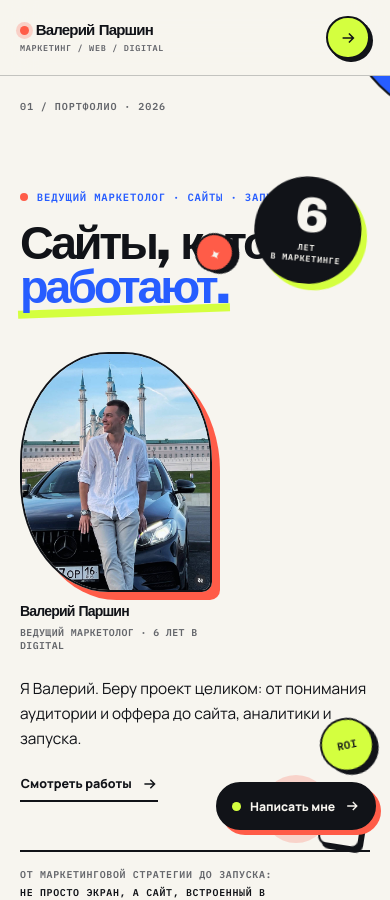
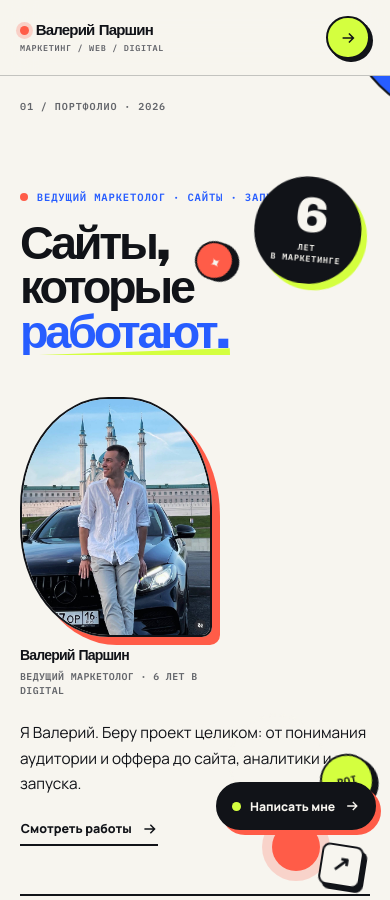
Before and after one commit to valeraparshin02-spec/valeraparshin02-spec.github.io, a React (Vite) app: page / in a window 390 px wide. Shown: the top 900 px of the page. Built offline with nearby package versions, Linux system fonts and the light colour scheme; a web font is replaced by a local one.

Commit message:
Add kinetic portfolio interactions

```diff
--- a/src/App.jsx
+++ b/src/App.jsx
@@ -37,17 +37,17 @@ function ArrowIcon() {
   )
 }
 
-function TelegramLink({ className = '', children }) {
+function TelegramLink({ className = '', children, ...props }) {
   if (!TELEGRAM_URL) {
     return (
-      <span className={`${className} is-disabled`} aria-disabled="true" title="Контакт будет добавлен перед публикацией">
+      <span className={`${className} is-disabled`} aria-disabled="true" title="Контакт будет добавлен перед публикацией" {...props}>
         {children}
       </span>
     )
   }
 
   return (
-    <a className={className} href={TELEGRAM_URL} target="_blank" rel="noreferrer">
+    <a className={className} href={TELEGRAM_URL} target="_blank" rel="noreferrer" {...props}>
       {children}
     </a>
   )
@@ -114,8 +114,50 @@ function App() {
     }, { threshold: 0.14 })
 
     targets.forEach((target) => observer.observe(target))
+
+    const hero = document.querySelector('.hero')
+    const magneticTargets = document.querySelectorAll('[data-magnetic]')
+    const onHeroPointerMove = (event) => {
+      if (!hero) return
+      const { left, top, width, height } = hero.getBoundingClientRect()
+      const x = (event.clientX - left) / width
+      const y = (event.clientY - top) / height
+      hero.style.setProperty('--hero-pointer-x', `${Math.min(Math.max(x, 0), 1) * 100}%`)
+      hero.style.setProperty('--hero-pointer-y', `${Math.min(Math.max(y, 0), 1) * 100}%`)
+      hero.style.setProperty('--hero-shift-x', `${(0.5 - x) * 20}px`)
+      hero.style.setProperty('--hero-shift-y', `${(0.5 - y) * 16}px`)
+    }
+    const resetHeroPointer = () => {
+      hero?.style.removeProperty('--hero-pointer-x')
+      hero?.style.removeProperty('--hero-pointer-y')
+      hero?.style.removeProperty('--hero-shift-x')
+      hero?.style.removeProperty('--hero-shift-y')
+    }
+    const magneticHandlers = Array.from(magneticTargets).map((target) => {
+      const onPointerMove = (event) => {
+        const { left, top, width, height } = target.getBoundingClientRect()
+        target.style.setProperty('--magnetic-x', `${(event.clientX - left - width / 2) * 0.12}px`)
+        target.style.setProperty('--magnetic-y', `${(event.clientY - top - height / 2) * 0.12}px`)
+      }
+      const resetMagnet = () => {
+        target.style.removeProperty('--magnetic-x')
+        target.style.removeProperty('--magnetic-y')
+      }
+      target.addEventListener('pointermove', onPointerMove)
+      target.addEventListener('pointerleave', resetMagnet)
+      return { target, onPointerMove, resetMagnet }
+    })
+    hero?.addEventListener('pointermove', onHeroPointerMove)
+    hero?.addEventListener('pointerleave', resetHeroPointer)
+
     return () => {
       observer.disconnect()
+      hero?.removeEventListener('pointermove', onHeroPointerMove)
+      hero?.removeEventListener('pointerleave', resetHeroPointer)
+      magneticHandlers.forEach(({ target, onPointerMove, resetMagnet }) => {
+        target.removeEventListener('pointermove', onPointerMove)
+        target.removeEventListener('pointerleave', resetMagnet)
+      })
       document.documentElement.classList.remove('motion-ready')
     }
   }, [])
@@ -135,7 +177,7 @@ function App() {
           <a href="#services">Услуги</a>
           <a href="#process">Процесс</a>
         </nav>
-        <a className="header-contact" href="#contact">Обсудить задачу <ArrowIcon /></a>
+        <a className="header-contact" href="#contact" data-magnetic>Обсудить задачу <ArrowIcon /></a>
       </header>
 
       <main id="main">
@@ -143,7 +185,11 @@ function App() {
           <div className="hero-index" aria-hidden="true">01 / Портфолио · 2026</div>
           <div className="hero-copy" data-reveal>
             <p className="eyebrow"><i aria-hidden="true" />Ведущий маркетолог · сайты · запуск</p>
-            <h1>Сайты, которые <em>работают.</em></h1>
+            <h1>
+              <span className="hero-line"><span>Сайты,</span></span>
+              <span className="hero-line"><span>которые</span></span>
+              <span className="hero-line"><em>работают.</em></span>
+            </h1>
           </div>
           <div className="hero-aside" data-reveal>
             <figure className="hero-portrait">
@@ -165,6 +211,7 @@ function App() {
             <span className="hero-sticker hero-sticker--arrow">↗</span>
             <span className="hero-sticker hero-sticker--spark">✦</span>
           </div>
+          <span className="hero-orbit" aria-hidden="true" />
           <div className="hero-note" data-reveal>
             <span>От маркетинговой стратегии до запуска:</span>
             <strong>не просто экран, а сайт, встроенный в продажи.</strong>
@@ -278,12 +325,12 @@ function App() {
           <p className="eyebrow">Есть задача?</p>
           <h2 id="contact-title">Покажите, что нужно сделать. Я предложу понятный следующий шаг.</h2>
           <p className="contact-copy">Можно прислать ссылку на текущий сайт, короткое ТЗ или просто описать задачу своими словами.</p>
-          <TelegramLink className="contact-button">Написать в Telegram <ArrowIcon /></TelegramLink>
+          <TelegramLink className="contact-button" data-magnetic>Написать в Telegram <ArrowIcon /></TelegramLink>
           {!TELEGRAM_URL && <small className="contact-todo">Точная ссылка на Telegram будет добавлена перед публикацией.</small>}
         </section>
       </main>
 
-      <TelegramLink className="floating-contact">
+      <TelegramLink className="floating-contact" data-magnetic>
         <span className="floating-contact-dot" aria-hidden="true" />
         Написать мне <ArrowIcon />
       </TelegramLink>
--- a/src/styles.css
+++ b/src/styles.css
@@ -39,16 +39,19 @@ h1, h2, h3, h4, p { margin-top: 0; }
 .header-contact { min-height: 42px; padding: 0.6rem 0.7rem; border: var(--line); border-radius: 999px; background: var(--acid); box-shadow: 3px 3px 0 var(--ink); transition: transform 180ms ease, box-shadow 180ms ease; }
 .header-contact svg { width: 16px; }
 .header-contact:hover { box-shadow: 0 0 0 var(--ink); transform: translate(3px, 3px); }
+[data-magnetic] { translate: var(--magnetic-x, 0px) var(--magnetic-y, 0px); transition: translate 260ms cubic-bezier(.16, 1, .3, 1), transform 180ms ease, box-shadow 180ms ease; }
 
 .hero { position: relative; display: grid; min-height: calc(100svh - 76px); padding: 1.65rem 1.25rem 2rem; overflow: hidden; isolation: isolate; border-bottom: var(--line); background: var(--milk); }
-.hero::before { position: absolute; z-index: -1; top: -12rem; right: -12rem; width: min(58vw, 50rem); aspect-ratio: 1; border: 2px solid var(--ink); border-radius: 50%; background: var(--cobalt); content: ''; }
+.hero::before { position: absolute; z-index: -1; top: -12rem; right: -12rem; width: min(58vw, 50rem); aspect-ratio: 1; border: 2px solid var(--ink); border-radius: 50%; background: var(--cobalt); translate: var(--hero-shift-x, 0px) var(--hero-shift-y, 0px); content: ''; transition: translate 600ms cubic-bezier(.16, 1, .3, 1); }
 .hero::after { position: absolute; z-index: -1; right: 18%; bottom: 13%; width: 48px; height: 48px; border-radius: 50%; background: var(--coral); box-shadow: 0 0 0 10px color-mix(in srgb, var(--coral) 22%, transparent); content: ''; }
 .hero-index { color: var(--muted); font: 600 0.63rem/1 var(--mono); letter-spacing: 0.09em; text-transform: uppercase; }
-.hero-copy { align-self: center; margin: 3.3rem 0 2.6rem; }
+.hero-copy { position: relative; z-index: 1; align-self: center; margin: 3.3rem 0 2.6rem; }
 .eyebrow { display: inline-flex; align-items: center; gap: 0.55rem; margin: 0 0 1.2rem; color: var(--cobalt); font: 600 0.66rem/1 var(--mono); letter-spacing: 0.08em; text-transform: uppercase; }
 .eyebrow > i { width: 8px; height: 8px; box-shadow: none; }
 h1, h2 { font-family: var(--display); font-weight: 700; letter-spacing: -0.07em; text-wrap: balance; }
 h1 { max-width: 11.5ch; margin-bottom: 0; font-size: clamp(2.45rem, 12vw, 7.4rem); line-height: 0.95; }
+.hero-line { display: block; overflow: clip; }
+.hero-line > * { display: inline-block; }
 h1 em { position: relative; display: inline-block; color: var(--cobalt); font-style: normal; }
 h1 em::after { position: absolute; z-index: -1; right: -0.06em; bottom: -0.09em; left: -0.04em; height: 0.17em; background: var(--acid); transform: rotate(-2deg); content: ''; }
 .hero-aside { position: relative; z-index: 1; max-width: 27rem; align-self: end; }
@@ -71,7 +74,9 @@ h1 em::after { position: absolute; z-index: -1; right: -0.06em; bottom: -0.09em;
 .hero-sticker--roi { right: 2rem; bottom: 18%; width: 3.4rem; height: 3.4rem; border-radius: 50%; background: var(--acid); transform: rotate(-12deg); }
 .hero-sticker--arrow { right: 15%; bottom: 8%; width: 2.65rem; height: 2.65rem; border-radius: 8px; background: var(--milk); font: 800 1.35rem/1 var(--display); transform: rotate(9deg); }
 .hero-sticker--spark { top: 18%; left: 53%; width: 2.45rem; height: 2.45rem; border-radius: 50%; color: var(--milk); background: var(--coral); font-size: 1.2rem; transform: rotate(-16deg); }
-.hero-note { display: grid; gap: 0.28rem; align-self: end; margin-top: 3rem; padding-top: 1rem; border-top: var(--line); font: 600 0.62rem/1.4 var(--mono); letter-spacing: 0.07em; text-transform: uppercase; }
+.hero-orbit { position: absolute; z-index: 0; top: var(--hero-pointer-y, 75%); left: var(--hero-pointer-x, 71%); width: clamp(6rem, 11vw, 10rem); aspect-ratio: 1; border: 2px dashed color-mix(in srgb, var(--milk) 72%, transparent); border-radius: 50%; opacity: 0.7; pointer-events: none; translate: -50% -50%; transition: top 640ms cubic-bezier(.16, 1, .3, 1), left 640ms cubic-bezier(.16, 1, .3, 1); }
+.hero-orbit::before, .hero-orbit::after { position: absolute; border-radius: 50%; content: ''; }.hero-orbit::before { top: -0.35rem; left: 22%; width: 0.75rem; height: 0.75rem; background: var(--acid); box-shadow: 0 0 0 4px color-mix(in srgb, var(--acid) 25%, transparent); }.hero-orbit::after { right: 4%; bottom: 14%; width: 0.45rem; height: 0.45rem; background: var(--milk); }
+.hero-note { position: relative; z-index: 1; display: grid; gap: 0.28rem; align-self: end; margin-top: 3rem; padding-top: 1rem; border-top: var(--line); font: 600 0.62rem/1.4 var(--mono); letter-spacing: 0.07em; text-transform: uppercase; }
 .hero-note span { color: var(--muted); }.hero-note strong { max-width: 42ch; }
 .signal-strip { display: flex; width: 100vw; min-height: 54px; align-items: center; margin-left: calc(50% - 50vw); overflow: hidden; border-bottom: var(--line); color: var(--milk); background: var(--ink); white-space: nowrap; }
 .signal-track { display: flex; width: max-content; align-items: stretch; animation: signal-marquee 22s linear infinite; will-change: transform; }
@@ -104,7 +109,7 @@ a:focus-visible, .is-disabled:focus-visible, .gallery-arrow:focus-visible, .gall
 .motion-ready [data-reveal].is-visible { opacity: 1; transform: translateY(0); }
 .motion-ready .hero-copy { transition-delay: 80ms; }.motion-ready .hero-aside { transition-delay: 240ms; }.motion-ready .hero-note { transition-delay: 380ms; }
 .motion-ready .hero-signal { transform: rotate(10deg) translateY(28px) scale(.82); transition-delay: 170ms; }.motion-ready .hero-signal.is-visible { transform: rotate(10deg) translateY(0) scale(1); }
-.motion-ready .hero::before { animation: blue-drift 10s ease-in-out infinite; }.motion-ready .hero-signal.is-visible { animation: signal-float 4s ease-in-out 900ms infinite; }.motion-ready .hero-portrait img { animation: portrait-pop 900ms cubic-bezier(.16, 1, .3, 1) 360ms both; }.motion-ready .hero-sticker--roi { animation: sticker-drift 5.2s ease-in-out infinite; }.motion-ready .hero-sticker--arrow { animation: sticker-drift 4.4s ease-in-out 500ms infinite reverse; }.motion-ready .hero-sticker--spark { animation: sticker-spin 7s linear infinite; }
+.motion-ready .hero::before { animation: blue-drift 10s ease-in-out infinite; }.motion-ready .hero-signal.is-visible { animation: signal-float 4s ease-in-out 900ms infinite; }.motion-ready .hero-portrait img { animation: portrait-pop 900ms cubic-bezier(.16, 1, .3, 1) 360ms both; }.motion-ready .hero-sticker--roi { animation: sticker-drift 5.2s ease-in-out infinite; }.motion-ready .hero-sticker--arrow { animation: sticker-drift 4.4s ease-in-out 500ms infinite reverse; }.motion-ready .hero-sticker--spark { animation: sticker-spin 7s linear infinite; }.motion-ready .hero-orbit { animation: orbit-spin 16s linear infinite; }.motion-ready .hero-copy.is-visible .hero-line > * { animation: title-rise 760ms cubic-bezier(.16, 1, .3, 1) both; }.motion-ready .hero-copy.is-visible .hero-line:nth-child(1) > * { animation-delay: 80ms; }.motion-ready .hero-copy.is-visible .hero-line:nth-child(2) > * { animation-delay: 180ms; }.motion-ready .hero-copy.is-visible .hero-line:nth-child(3) > * { animation-delay: 280ms; }
 .motion-ready .case[data-reveal] { transition-delay: 80ms; }.motion-ready .case:nth-child(2n)[data-reveal] { transition-delay: 150ms; }
 .browser:hover { transform: perspective(1000px) translate(-5px, -5px) rotate(-0.5deg); }.case:nth-child(even) .browser:hover { transform: perspective(1000px) translate(-5px, -5px) rotate(0.5deg); }
 
@@ -115,6 +120,8 @@ a:focus-visible, .is-disabled:focus-visible, .gallery-arrow:focus-visible, .gall
 @keyframes sticker-drift { 0%, 100% { translate: 0 0; } 50% { translate: 0 -12px; } }
 @keyframes sticker-spin { to { rotate: 360deg; } }
 @keyframes contact-ping { 0% { box-shadow: 0 0 0 0 color-mix(in srgb, var(--acid) 65%, transparent); } 70%, 100% { box-shadow: 0 0 0 9px transparent; } }
+@keyframes title-rise { from { opacity: 0; transform: translateY(115%) rotate(3deg); } to { opacity: 1; transform: translateY(0) rotate(0); } }
+@keyframes orbit-spin { to { rotate: 360deg; } }
 
 @media (min-width: 720px) {
   .header, .hero, .section, .footer { padding-right: 3rem; padding-left: 3rem; }
```
Also changed, not shown: .21st/design.json.
